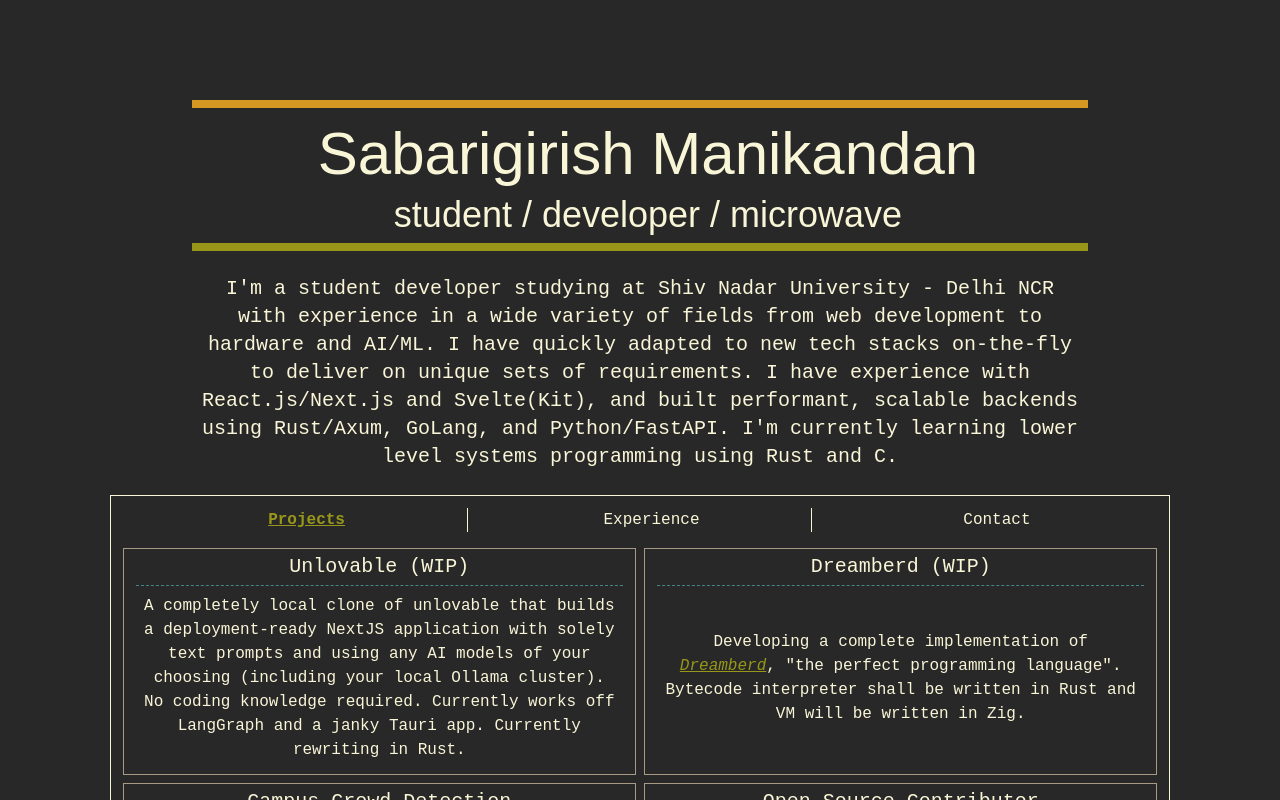
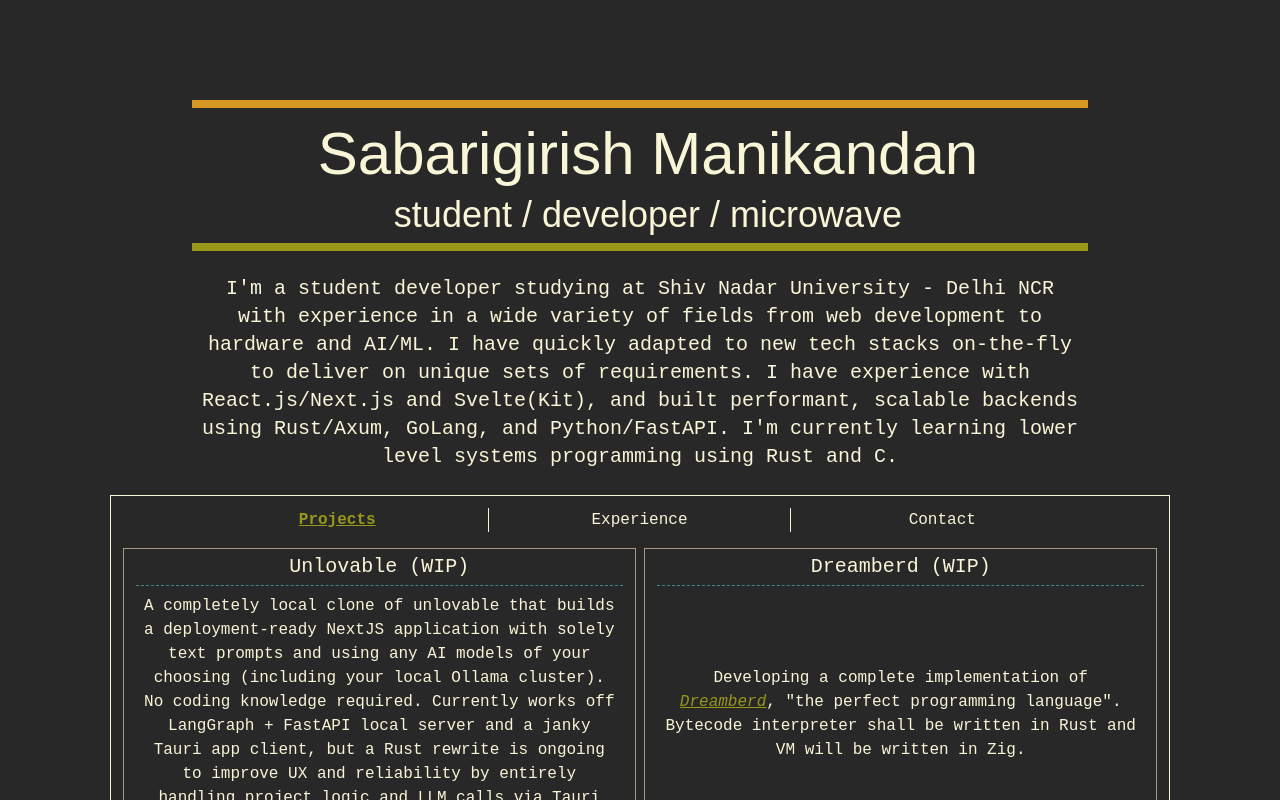
Before and after one commit to lg28literconvectionmicrowaveoven/site, a Svelte app: page / in a window 1280 px wide. Shown: the top 800 px of the page. Built offline with nearby package versions, Linux system fonts and the light colour scheme; a web font is replaced by a local one.

Commit message:
fix link

```diff
--- a/src/App.svelte
+++ b/src/App.svelte
@@ -17,9 +17,9 @@
   const projects = [
     {
       title: "Unlovable (WIP)",
-      href: "https://github.com/capstone-unlovable",
+      href: "https://github.com/lg28literconvectionmicrowaveoven/capstone-unlovable",
       description:
-        "A completely local clone of unlovable that builds a deployment-ready NextJS application with solely text prompts and using any AI models of your choosing (including your local Ollama cluster). No coding knowledge required. Currently works off LangGraph and a janky Tauri app. Currently rewriting in Rust.",
+        "A completely local clone of unlovable that builds a deployment-ready NextJS application with solely text prompts and using any AI models of your choosing (including your local Ollama cluster). No coding knowledge required. Currently works off LangGraph + FastAPI local server and a janky Tauri app client, but a Rust rewrite is ongoing to improve UX and reliability by entirely handling project logic and LLM calls via Tauri invokes.",
     },
     {
       title: "Dreamberd (WIP)",
@@ -136,24 +136,24 @@
       value="projects"
       class="rounded-card border-muted shadow-card border p-2 md:p-3 border-gvb-white text-gvb-white m-auto w-[95%] md:w-[85%] max-w-7xl"
     >
-      <Tabs.List
-        class="ml-2 md:ml-6 mb-3 md:mb-4 grid grid-cols-3 gap-3 md:gap-6"
-      >
+      <Tabs.List class="grid grid-cols-3 mb-3 md:mb-4 px-6 md:px-16">
         <Tabs.Trigger
           value="projects"
-          class="data-[state=active]:text-gvb-green data-[state=active]:underline data-[state=active]:font-bold w-full m-auto border-r border-gvb-white text-sm md:text-base"
+          class="border-r border-gvb-white px-2 md:px-8 text-center text-sm md:text-base data-[state=active]:text-gvb-green data-[state=active]:underline data-[state=active]:font-bold"
         >
           Projects
         </Tabs.Trigger>
+
         <Tabs.Trigger
           value="experience"
-          class="data-[state=active]:text-gvb-green data-[state=active]:underline data-[state=active]:font-bold w-full m-auto border-r border-gvb-white text-sm md:text-base"
+          class="border-r border-gvb-white px-2 md:px-8 text-center text-sm md:text-base data-[state=active]:text-gvb-green data-[state=active]:underline data-[state=active]:font-bold"
         >
           Experience
         </Tabs.Trigger>
+
         <Tabs.Trigger
           value="contact"
-          class="data-[state=active]:text-gvb-green data-[state=active]:underline data-[state=active]:font-bold w-full m-auto text-sm md:text-base"
+          class="px-2 md:px-8 text-center text-sm md:text-base data-[state=active]:text-gvb-green data-[state=active]:underline data-[state=active]:font-bold"
         >
           Contact
         </Tabs.Trigger>
```
